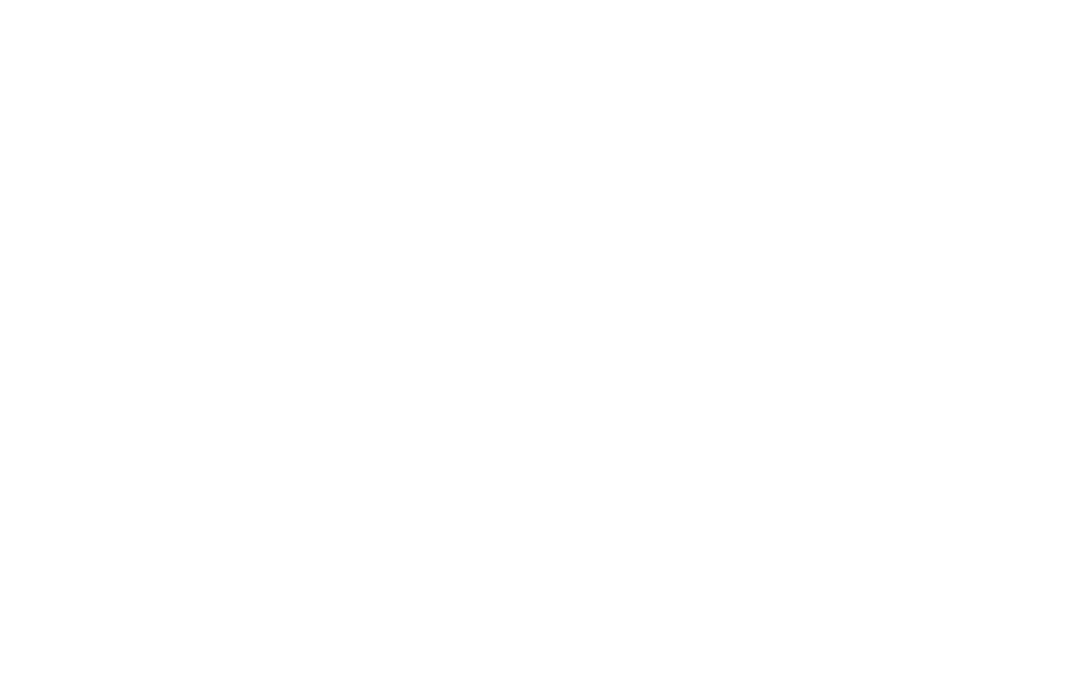
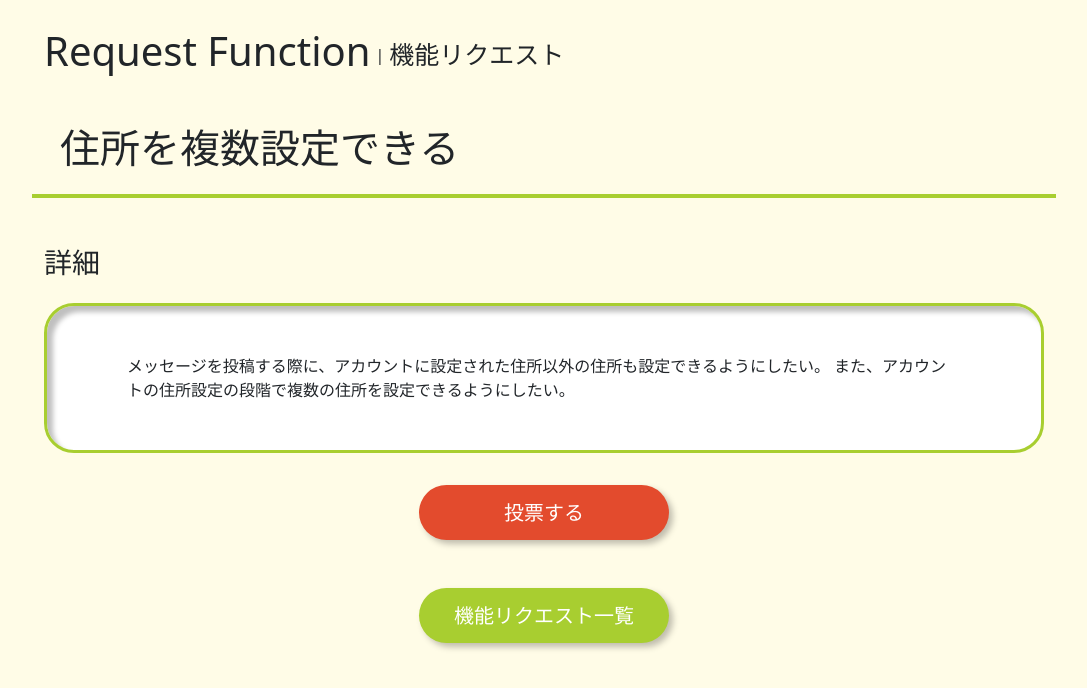
Before and after one commit to Bryota/radio_gate_front, a React (Create React App) app: page /request_function in a window 1280 px wide. Before the commit this address had no page. Shown: the top 688 px of the page, without its empty margins (96-1183 px from the left). Built offline with nearby package versions, Linux system fonts and the light colour scheme.

Commit message:
機能リクエスト個別画面追加

```diff
--- /dev/null
+++ b/src/features/request_function/components/RequestFunction.tsx
@@ -0,0 +1,41 @@
+import { MainLayout, InnerBox } from '../../../components/Layout';
+import { Pagehead } from '../../../components/Pagehead';
+import { Button } from '../../../components/Elements/Button';
+import { SelectedRequestFunction } from './SelectedRequestFunction';
+import '../../../assets/css/radio.css';
+
+export const RequestFunction = () => {
+    const click_handler = () => {
+        return '';
+    }
+    return (
+        <>
+            <MainLayout>
+                <Pagehead
+                    title="Request Function"
+                    subtitle='機能リクエスト'
+                />
+                <SelectedRequestFunction
+                    name='住所を複数設定できる'
+                />
+                <div>
+                    <p className='h3 mb-4'>詳細</p>
+                    <InnerBox>
+                        メッセージを投稿する際に、アカウントに設定された住所以外の住所も設定できるようにしたい。
+                        また、アカウントの住所設定の段階で複数の住所を設定できるようにしたい。
+                    </InnerBox>
+                </div>
+                <Button
+                    text='投票する'
+                    type='post'
+                    click_action={click_handler}
+                />
+                <Button
+                    text='機能リクエスト一覧'
+                    type='get'
+                    click_action={click_handler}
+                />
+            </MainLayout>
+        </>
+    )
+}
--- /dev/null
+++ b/src/features/request_function/components/SelectedRequestFunction.tsx
@@ -0,0 +1,17 @@
+import '../../../assets/css/radio.css';
+
+type SelectedRequestFunctionType = {
+    name: string
+}
+
+export const SelectedRequestFunction = ({ name }: SelectedRequestFunctionType): JSX.Element => {
+    return (
+        <>
+            <div className='mb-5'>
+                <div className="selected_my_radio_program row">
+                    <p className='my_radio_program-name'>{name}</p>
+                </div>
+            </div>
+        </>
+    )
+}
--- a/src/features/request_function/index.ts
+++ b/src/features/request_function/index.ts
@@ -1 +1,2 @@
 export * from './components/RequesetFunctions';
+export * from './components/RequestFunction';
--- a/src/routes/index.tsx
+++ b/src/routes/index.tsx
@@ -8,7 +8,7 @@
 import { Register, Login, ForgotPassword, ForgotPasswordComplete, PasswordReset, PasswordUpdate, AccountDelete } from '../features/auth';
 import { Profile, ProfileEdit } from '../features/listener';
 import { MessagePost, MessagePostComplete, Messages, Message } from '../features/message';
-import { RequestFunctions } from '../features/request_function';
+import { RequestFunctions, RequestFunction } from '../features/request_function';
 
 export const AppRoutes = () => {
     const commonRoutes = [{ path: '/', element: <Top /> }];
@@ -54,7 +54,8 @@
 
     //機能リクエスト関連
     const requestFunction = [
-        { path: '/request_functions', element: <RequestFunctions /> }
+        { path: '/request_functions', element: <RequestFunctions /> },
+        { path: '/request_function', element: <RequestFunction /> }
     ]
 
     const element = useRoutes([...commonRoutes, ...radioStations, ...radioPrograms, ...myRadioPrograms, ...messageTemplates, ...auth, ...listerner, ...message, ...requestFunction]);
```
